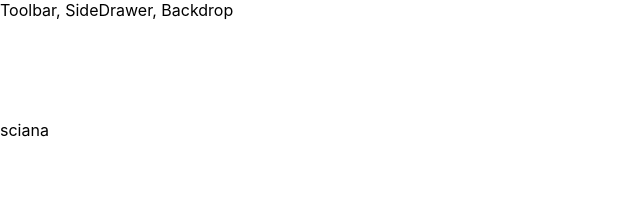
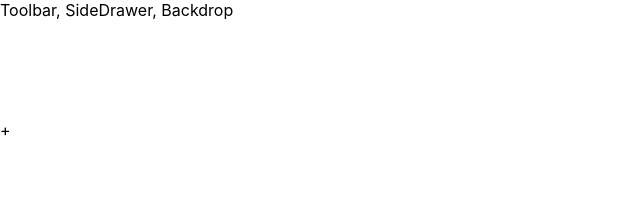
Before and after one commit to mickuki112/castle-builder, a React app: page / in a window 1280 px wide. Shown: the top 210 px of the page, without its empty margins (0-640 px from the left). Built offline with nearby package versions, Linux system fonts and the light colour scheme.

Commit message:
add mechanic

```diff
--- a/src/components/Castle/Brick/Brick.js
+++ b/src/components/Castle/Brick/Brick.js
@@ -1,5 +1,6 @@
 import React, {Component}from 'react';
 import PropTypes from'prop-types';
+import styles from'./Brick.module.css';
 
 class BrickOfType extends Component {
     render(){
@@ -7,7 +8,10 @@ class BrickOfType extends Component {
 
         switch (this.props.type){
             case('stoneBrick'):
-                typeBrick=(<div>sciana</div>);
+                typeBrick=(<div>W</div>);
+                break;
+            case('add'):
+                typeBrick=(<div className={styles.add} onClick={this.props.added}>+</div>);
                 break;
             default:
                 typeBrick = null;
--- /dev/null
+++ b/src/components/Castle/Brick/Brick.module.css
@@ -0,0 +1,3 @@
+.add{
+
+}
--- a/src/components/Castle/Castle.js
+++ b/src/components/Castle/Castle.js
@@ -2,11 +2,38 @@ import React from 'react';
 import BrickOfType from './Brick/Brick';
 
 const castle =(props)=>{
-        return(
-            <div>
-            <BrickOfType type='stoneBrick' />
-            </div>
-        );
+    /*let transformedComponents = Object.keys(props.components)
+        .map(comKey=>{
+            return [...Array(props.components[comKey])].map((_,i)=>{
+                return<BrickOfType type={comKey} key={comKey+i}/>;
+            });
+        })
+        .reduce((arr,el)=>{
+            return arr.concat(el)
+        },[]);*/
+        const styleVerse={
+            display: 'flex',
+            justifyContent: 'space-between',
+            width:'100px',
+            textAlign: 'center',
+        }
+    let transformedComponents = props.components.map((column,i)=>{
+            return <div style={styleVerse} key={i}>{column.map((verse,j)=>{
+                return <BrickOfType
+                    added={()=>props.added(verse,[i,j])}
+                    type={verse}
+                    key={verse+j}/>
+            })}</div>
+        })
+    console.log(props.components);
+    //if(transformedComponents.length===0){
+    //    transformedComponents=<BrickOfType type='stoneBrick' />;
+    //}
+    return(
+        <div>
+            {transformedComponents}
+        </div>
+    );
 };
 
 export default castle;
--- a/src/containers/Builder/Builder.js
+++ b/src/containers/Builder/Builder.js
@@ -3,12 +3,51 @@ import Aux from '../../hoc/Aux';
 import Castle from '../../components/Castle/Castle';
 
 class Builder extends Component {
+    state={
+        /*components1:{
+            stoneBrick:0,
+            stoneBrick1:0,
+            stoneBrick2:0,
+        },*/
+        components:[["add"]],
+    }
+    addWall=(type,coOrdinates)=>{
+        let updateWall=this.state.components;
+        updateWall[coOrdinates[0]][coOrdinates[1]]='stoneBrick'
+        if(!this.state.components[coOrdinates[0]][coOrdinates[1]+1]){
+            updateWall[coOrdinates[0]].push("add");
+        }
+        if(!this.state.components[coOrdinates[0]][coOrdinates[1]-1]){
+            updateWall[coOrdinates[0]].unshift("add");
+        }
+        if(0>(coOrdinates[0]+1)){
+            if(this.state.components[coOrdinates[0]+1] ){
+                if(!this.state.components[coOrdinates[0]+1][coOrdinates[1]]){
+                    updateWall[coOrdinates[0]+1].push("add");
+                }
+            }
+            else{
+                updateWall.push(["add"]);
+            }
+        }
+        if(this.state.components[coOrdinates[0]-1] ){
+            if(!this.state.components[coOrdinates[0]-1][coOrdinates[1]]){
+                updateWall[coOrdinates[0]-1].unshift("add");
+            }
+        }
+        else{
+            updateWall.unshift(["add"]);
+        }
+        //console.log("jp");
+        this.setState({components:updateWall})
+    }
     render(){
         return(
             <Aux>
-                <Castle />
+                <Castle added={this.addWall} components={this.state.components}/>
             </Aux>
         );
     }
 }
 export default Builder;
+//undefined
```
